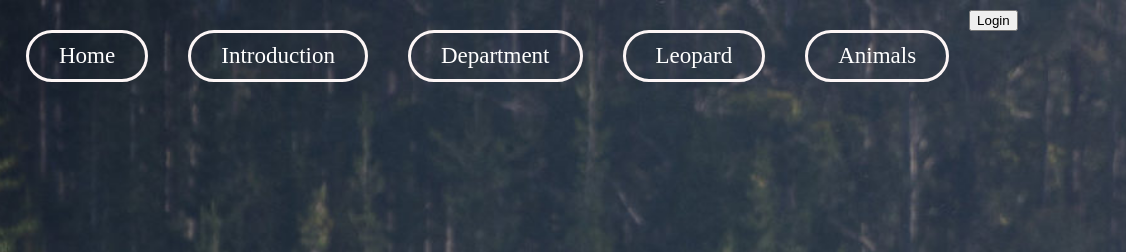
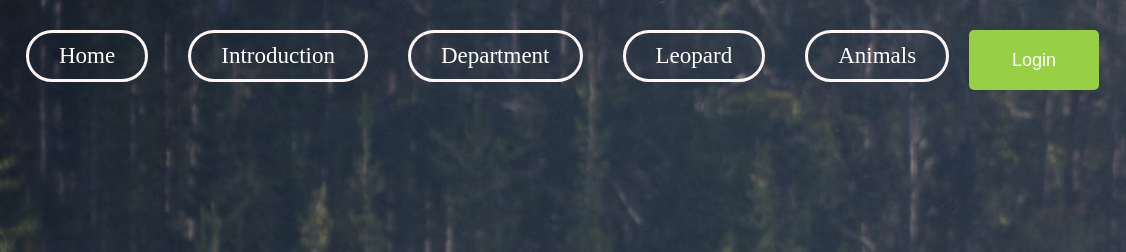
Before and after one commit to Nickelgunasekera/CB013126, a plain HTML site: page yala.html in a window 1280 px wide. Shown: the top 252 px of the page, 154-1280 px from the left. Drawn offline with Linux system fonts and the light colour scheme.

Commit message:
Update yala.css

```diff
--- a/yala.css
+++ b/yala.css
@@ -1,3 +1,37 @@
+.btn1{
+    padding:10px 20px;
+    background-color: rgb(152, 208, 69);
+    color: white;
+    border:none;
+    border-radius: 5px;
+    cursor: pointer;
+    transition: bos-shadow 0.3s ease-in-out;
+
+    margin-top: 20px;
+    float: left;
+    width: 130px;
+    height: 60px;
+    font-size: large;
+
+}
+.btn1{
+    margin-bottom: 0px;
+    margin-right: px;
+
+}
+.btn1:hover{
+    box-shadow: 0 0 20px rgb(161, 212, 78);
+}
+.newbutton{
+    background-color: rgb(255, 234, 127);
+    color:black;
+    height: 50px;
+    width:300px;
+    border-radius: 40px;
+    font-size: 17px;
+    font-family: Arial, Helvetica, sans-serif;
+
+}
 .bodyy{
     margin: 0px;
     padding: 0px;
```
